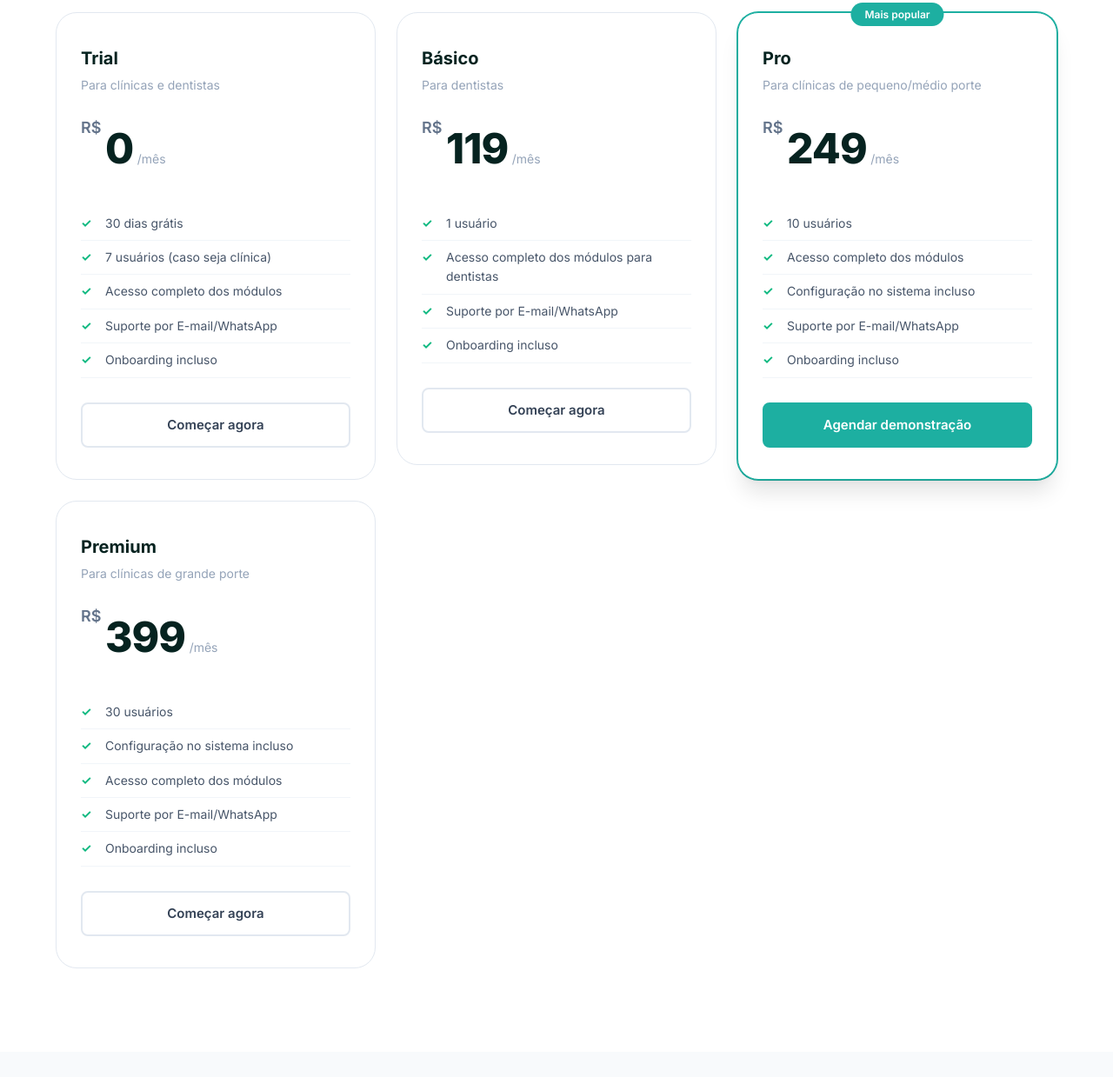
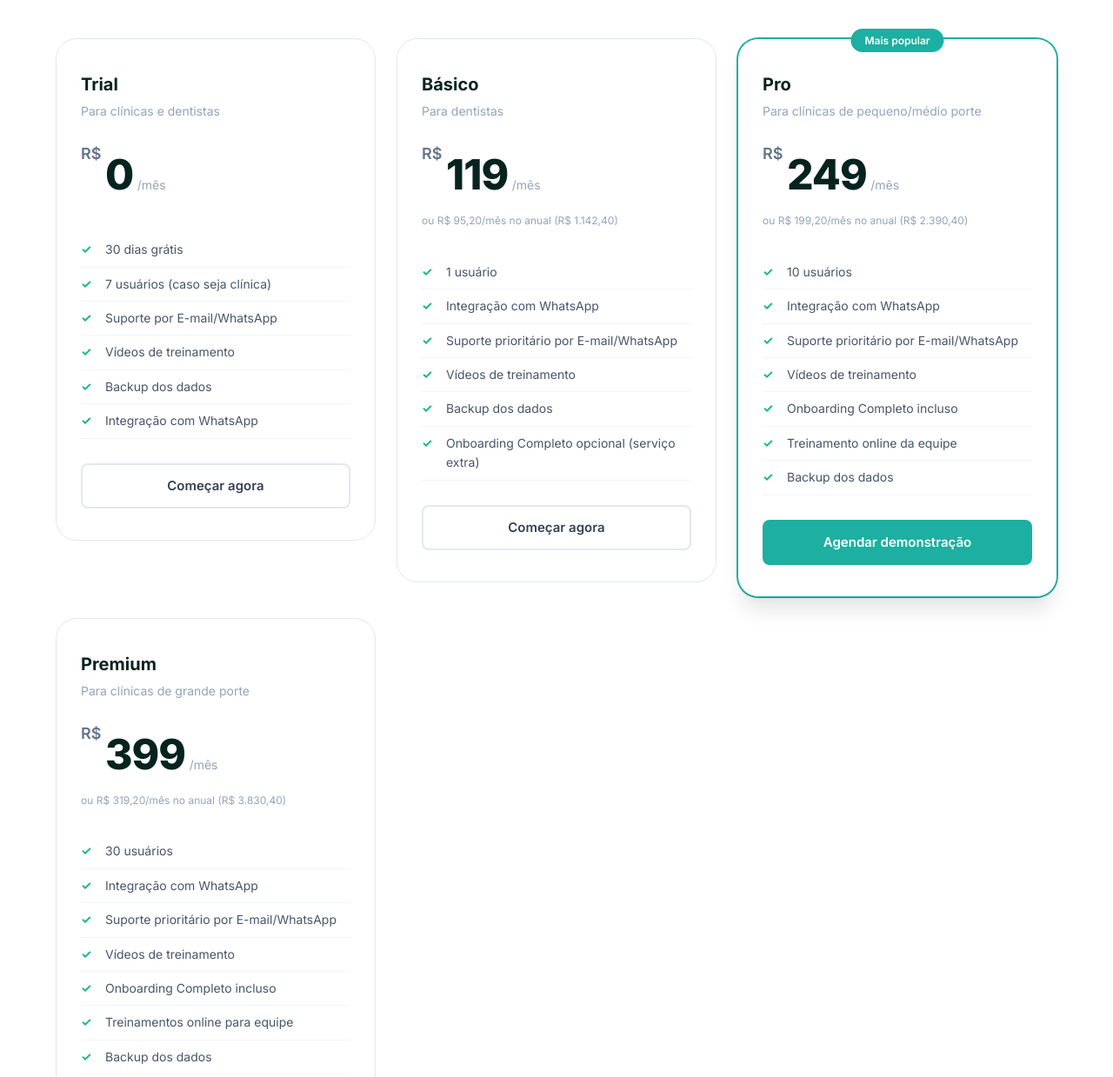
Before and after one commit to LucasdaSilvaOliveira/odontonox-landing-page, a plain HTML site: page index.html in a window 1280 px wide. Shown: the part 6120-7359 px from the top of the page at 87% size. Drawn offline with Linux system fonts and the light colour scheme.

Commit message:
refact: alteração dos benefícios dos planos

```diff
--- a/assets/style.css
+++ b/assets/style.css
@@ -1673,6 +1673,10 @@ select {
     margin-bottom: 28px;
 }
 
+.pricing-card__price small {
+    font-size: 12px;
+}
+
 .pricing-card__currency {
     font-size: 18px;
     font-weight: 600;
--- a/index.html
+++ b/index.html
@@ -834,6 +834,7 @@
                     <span class="section-label">Planos</span>
                     <h2 class="section-title">Escolha o plano ideal para sua clínica</h2>
                     <p class="section-subtitle">Planos flexíveis que crescem junto com o seu negócio.</p>
+                    <p class="section-subtitle">Economize 20% por ano assinando os planos anuais.</p>
                 </div>
                 <div class="pricing__grid">
                     <article class="pricing-card fade-in">
@@ -847,9 +848,10 @@
                         <ul class="pricing-card__features">
                             <li>30 dias grátis</li>
                             <li>7 usuários (caso seja clínica)</li>
-                            <li>Acesso completo dos módulos</li>
                             <li>Suporte por E-mail/WhatsApp</li>
-                            <li>Onboarding incluso</li>
+                            <li>Vídeos de treinamento</li>
+                            <li>Backup dos dados</li>
+                            <li>Integração com WhatsApp</li>
                         </ul>
                         <a href="#contato" class="btn btn--outline btn--block">Começar agora</a>
                     </article>
@@ -859,13 +861,16 @@
                         <div class="pricing-card__price">
                             <span class="pricing-card__currency">R$</span>
                             <span class="pricing-card__amount">119</span>
-                            <span class="pricing-card__period">/mês</span>
+                            <span class="pricing-card__period">/mês</span> <br>
+                            <small class="pricing-card__period">ou R$ 95,20/mês no anual (R$ 1.142,40)</small>
                         </div>
                         <ul class="pricing-card__features">
                             <li>1 usuário</li>
-                            <li>Acesso completo dos módulos para dentistas</li>
-                            <li>Suporte por E-mail/WhatsApp</li>
-                            <li>Onboarding incluso</li>
+                            <li>Integração com WhatsApp</li>
+                            <li>Suporte prioritário por E-mail/WhatsApp</li>
+                            <li>Vídeos de treinamento</li>
+                            <li>Backup dos dados</li>
+                            <li>Onboarding Completo opcional (serviço extra)</li>
                         </ul>
                         <a href="#contato" class="btn btn--outline btn--block">Começar agora</a>
                     </article>
@@ -876,14 +881,17 @@
                         <div class="pricing-card__price">
                             <span class="pricing-card__currency">R$</span>
                             <span class="pricing-card__amount">249</span>
-                            <span class="pricing-card__period">/mês</span>
+                            <span class="pricing-card__period">/mês</span> <br>
+                            <small class="pricing-card__period">ou R$ 199,20/mês no anual (R$ 2.390,40)</small>
                         </div>
                         <ul class="pricing-card__features">
                             <li>10 usuários</li>
-                            <li>Acesso completo dos módulos</li>
-                            <li>Configuração no sistema incluso</li>
-                            <li>Suporte por E-mail/WhatsApp</li>
-                            <li>Onboarding incluso</li>
+                            <li>Integração com WhatsApp</li>
+                            <li>Suporte prioritário por E-mail/WhatsApp</li>
+                            <li>Vídeos de treinamento</li>
+                            <li>Onboarding Completo incluso</li>
+                            <li>Treinamento online da equipe</li>
+                            <li>Backup dos dados</li>
                         </ul>
                         <a href="https://wa.me/5521988781916" target="_blank"
                             class="btn btn--primary btn--block">Agendar demonstração</a>
@@ -895,14 +903,17 @@
                         <div class="pricing-card__price">
                             <span class="pricing-card__currency">R$</span>
                             <span class="pricing-card__amount">399</span>
-                            <span class="pricing-card__period">/mês</span>
+                            <span class="pricing-card__period">/mês</span> <br>
+                            <small class="pricing-card__period">ou R$ 319,20/mês no anual (R$ 3.830,40)</small>
                         </div>
                         <ul class="pricing-card__features">
                             <li>30 usuários</li>
-                            <li>Configuração no sistema incluso</li>
-                            <li>Acesso completo dos módulos</li>
-                            <li>Suporte por E-mail/WhatsApp</li>
-                            <li>Onboarding incluso</li>
+                            <li>Integração com WhatsApp</li>
+                            <li>Suporte prioritário por E-mail/WhatsApp</li>
+                            <li>Vídeos de treinamento</li>
+                            <li>Onboarding Completo incluso</li>
+                            <li>Treinamentos online para equipe</li>
+                            <li>Backup dos dados</li>
                         </ul>
                         <a href="#contato" class="btn btn--outline btn--block">Começar agora</a>
                     </article>
```
